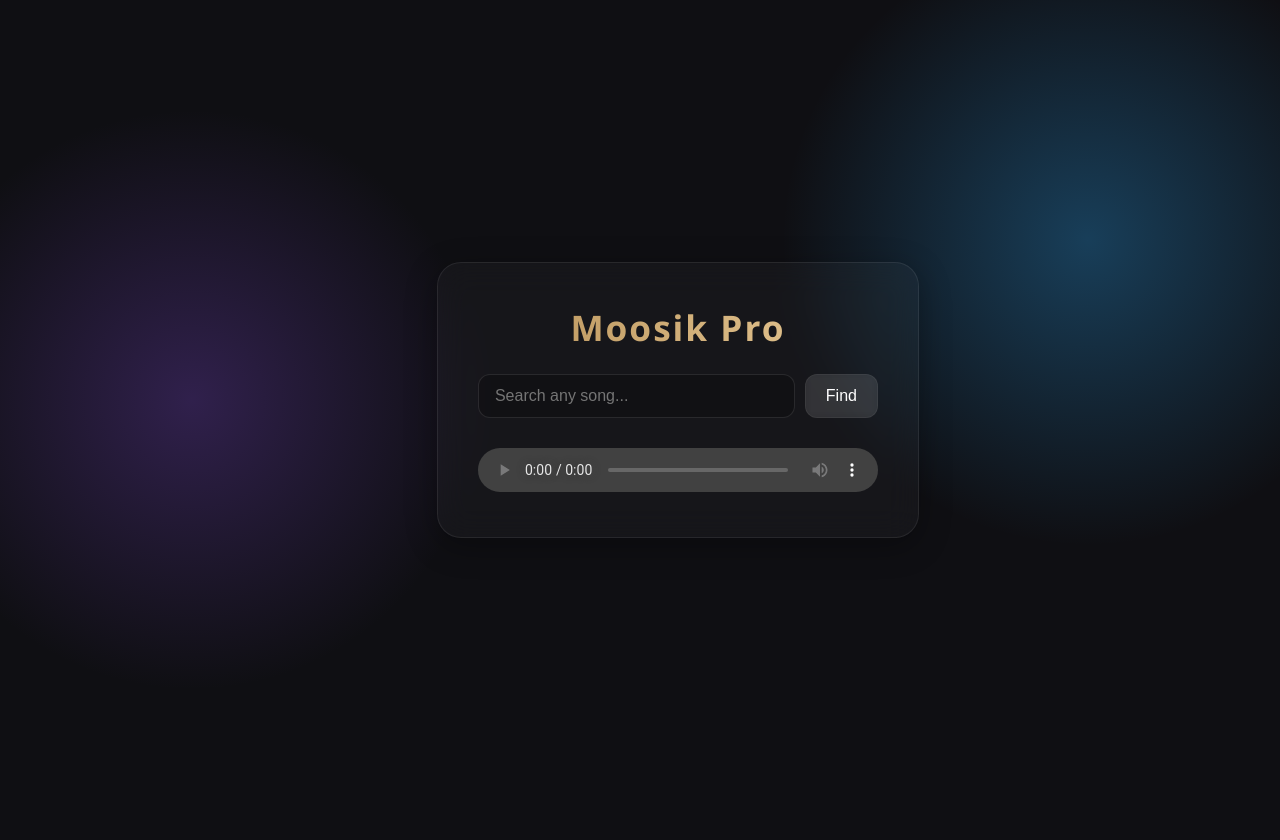
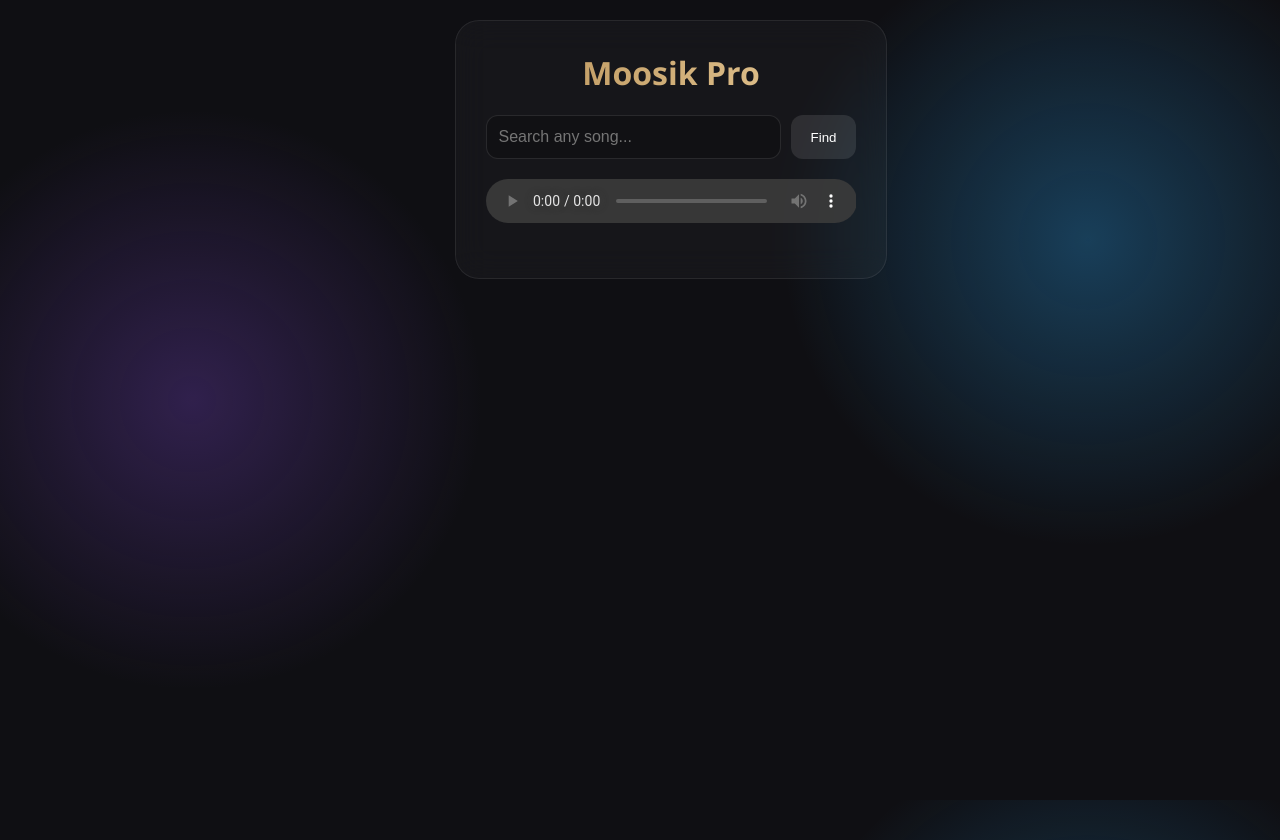
Before and after one commit to helenasaji/Moosik, a website built with Vite: page index.html in a window 1280 px wide. Before the commit the page ends 800 px from the top, so only its background shows below. Built offline with nearby package versions, Linux system fonts and the light colour scheme.

Commit message:
Refactor CSS styles for layout and elements
Updated styles for body, search container, and track items.

```diff
--- a/style.css
+++ b/style.css
@@ -1,120 +1,52 @@
-:root {
-    color-scheme: dark;
-}
+:root { color-scheme: dark; }
 
 body {
-    margin: 0;
-    padding: 0;
+    margin: 0; padding: 20px;
     font-family: 'Segoe UI', Tahoma, Geneva, Verdana, sans-serif;
     background-color: #0f0f13;
     background-image:
         radial-gradient(circle at 15% 50%, rgba(98, 58, 162, 0.4), transparent 25%),
         radial-gradient(circle at 85% 30%, rgba(45, 172, 252, 0.3), transparent 25%);
     background-attachment: fixed;
-    color: #ffffff;
-    display: flex;
-    justify-content: center;
-    align-items: center;
-    min-height: 100vh;
+    color: #ffffff; display: flex; justify-content: center; min-height: 100vh;
 }
 
 .glass-panel {
-    background: rgba(255, 255, 255, 0.03);
-    backdrop-filter: blur(16px);
-    -webkit-backdrop-filter: blur(16px);
-    border: 1px solid rgba(255, 255, 255, 0.08);
-    border-radius: 24px;
-    box-shadow: 0 8px 32px 0 rgba(0, 0, 0, 0.3);
-    padding: 40px;
-    width: 100%;
-    max-width: 400px;
-    text-align: center;
+    background: rgba(255, 255, 255, 0.03); backdrop-filter: blur(16px);
+    border: 1px solid rgba(255, 255, 255, 0.08); border-radius: 24px;
+    padding: 30px; width: 100%; max-width: 450px; text-align: center;
 }
 
-h1 {
-    margin-top: 0;
-    font-size: 2.2rem;
-    letter-spacing: 2px;
-    background: linear-gradient(90deg, #b9935a, #e7c996);
-    -webkit-background-clip: text;
-    -webkit-text-fill-color: transparent;
-}
+h1 { margin-top: 0; font-size: 2rem; background: linear-gradient(90deg, #b9935a, #e7c996); -webkit-background-clip: text; -webkit-text-fill-color: transparent; }
 
-.search-container {
-    display: flex;
-    gap: 10px;
-    margin-bottom: 30px;
-}
+.search-container { display: flex; gap: 10px; margin-bottom: 20px; }
 
 input[type="text"] {
-    flex: 1;
-    padding: 12px 16px;
-    border-radius: 12px;
-    border: 1px solid rgba(255, 255, 255, 0.1);
-    background: rgba(0, 0, 0, 0.2);
-    color: white;
-    font-size: 1rem;
-    outline: none;
-    transition: border 0.3s ease;
-}
-
-input[type="text"]:focus {
-    border-color: rgba(255, 255, 255, 0.4);
+    flex: 1; padding: 12px; border-radius: 12px;
+    border: 1px solid rgba(255, 255, 255, 0.1); background: rgba(0, 0, 0, 0.2);
+    color: white; font-size: 1rem; outline: none;
 }
 
 button {
-    padding: 12px 20px;
-    border-radius: 12px;
-    border: none;
-    background: rgba(255, 255, 255, 0.1);
-    color: white;
-    font-size: 1rem;
-    cursor: pointer;
-    backdrop-filter: blur(4px);
-    border: 1px solid rgba(255, 255, 255, 0.05);
-    transition: background 0.3s ease;
+    padding: 12px 20px; border-radius: 12px; border: none;
+    background: rgba(255, 255, 255, 0.1); color: white; cursor: pointer;
 }
 
-button:hover {
-    background: rgba(255, 255, 255, 0.2);
+audio { width: 100%; height: 44px; border-radius: 12px; margin-bottom: 20px; }
+
+/* New List Styles */
+.results-container { display: flex; flex-direction: column; gap: 10px; }
+
+.track-item {
+    display: flex; align-items: center; gap: 15px; padding: 10px;
+    background: rgba(0, 0, 0, 0.3); border-radius: 12px;
+    cursor: pointer; transition: background 0.2s; text-align: left;
 }
 
-.track-info {
-    display: flex;
-    flex-direction: column;
-    align-items: center;
-    margin-bottom: 25px;
-}
+.track-item:hover { background: rgba(255, 255, 255, 0.1); }
 
-.cover-art {
-    width: 180px;
-    height: 180px;
-    border-radius: 16px;
-    object-fit: cover;
-    background: rgba(0, 0, 0, 0.3);
-    margin-bottom: 20px;
-    box-shadow: 0 4px 15px rgba(0, 0, 0, 0.4);
-}
+.list-art { width: 50px; height: 50px; border-radius: 8px; object-fit: cover; }
 
-.track-title {
-    font-size: 1.4rem;
-    font-weight: 600;
-    margin: 0 0 5px 0;
-}
-
-.track-artist {
-    font-size: 1rem;
-    color: rgba(255, 255, 255, 0.6);
-    margin: 0;
-}
-
-audio {
-    width: 100%;
-    height: 44px;
-    border-radius: 12px;
-    outline: none;
-}
-
-audio::-webkit-media-controls-panel {
-    background: rgba(255, 255, 255, 0.05);
-}
+.track-info { display: flex; flex-direction: column; }
+.track-info strong { font-size: 1rem; }
+.track-info span { font-size: 0.85rem; color: rgba(255, 255, 255, 0.6); }
```
